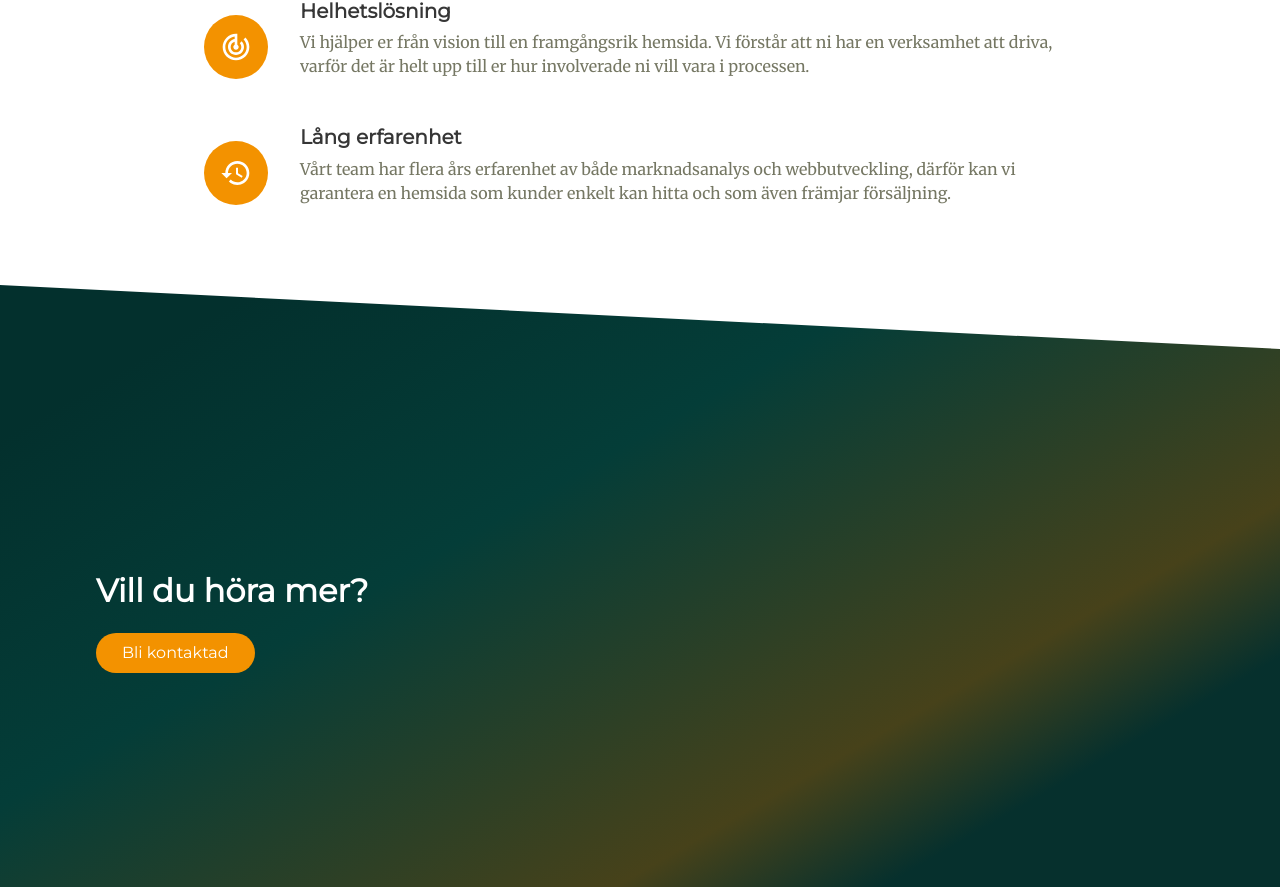
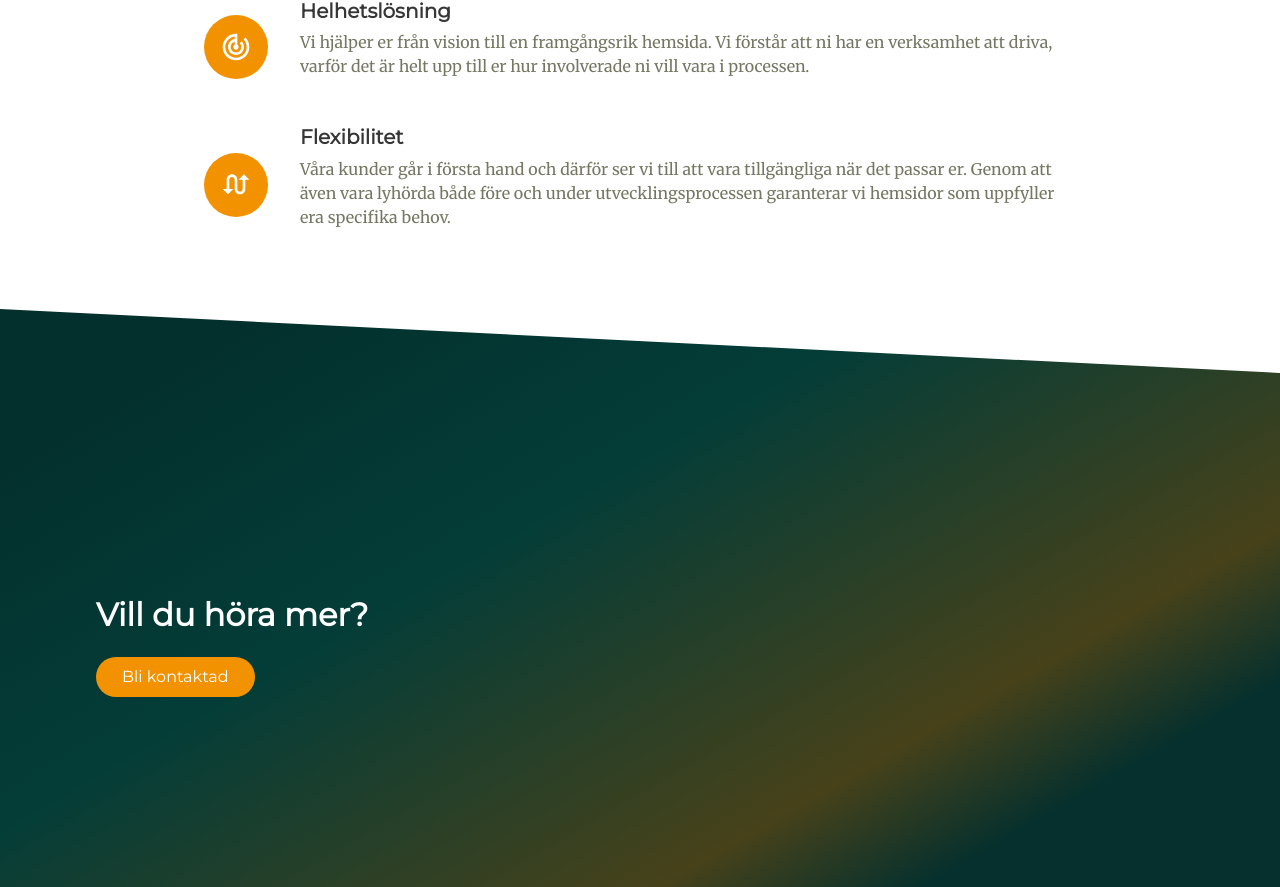
Before and after one commit to codebyjonas/digitalframgang.com, a React (Create React App) app: page / in a window 1280 px wide. Shown: the part 2357-3244 px from the top of the page. Built offline with nearby package versions, Linux system fonts and the light colour scheme.

Commit message:
copy update

```diff
--- a/src/components/Why.js
+++ b/src/components/Why.js
@@ -1,5 +1,5 @@
 import React from 'react'
-import { MdTrackChanges, MdAttachMoney, MdHistory } from 'react-icons/md'
+import { MdTrackChanges, MdAttachMoney, MdSwapCalls } from 'react-icons/md'
 
 const whyyUsTop3 = [
     {
@@ -15,10 +15,10 @@ const whyyUsTop3 = [
             'Vi hjälper er från vision till en framgångsrik hemsida. Vi förstår att ni har en verksamhet att driva, varför det är helt upp till er hur involverade ni vill vara i processen.'
     },
     {
-        icon: <MdHistory />,
-        title: 'Lång erfarenhet',
+        icon: <MdSwapCalls />,
+        title: 'Flexibilitet',
         copy:
-            'Vårt team har flera års erfarenhet av både marknadsanalys och webbutveckling, därför kan vi garantera en hemsida som kunder enkelt kan hitta och som även främjar försäljning.'
+            'Våra kunder går i första hand och därför ser vi till att vara tillgängliga när det passar er. Genom att även vara lyhörda både före och under utvecklingsprocessen garanterar vi hemsidor som uppfyller era specifika behov.'
     }
 ]
 
```
